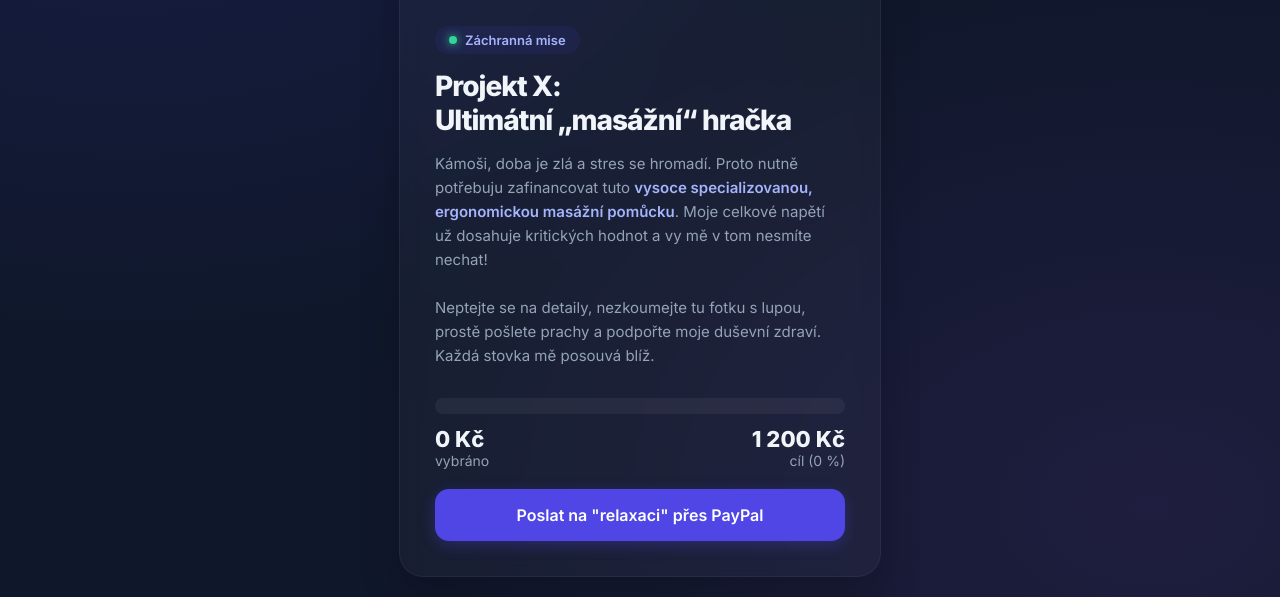
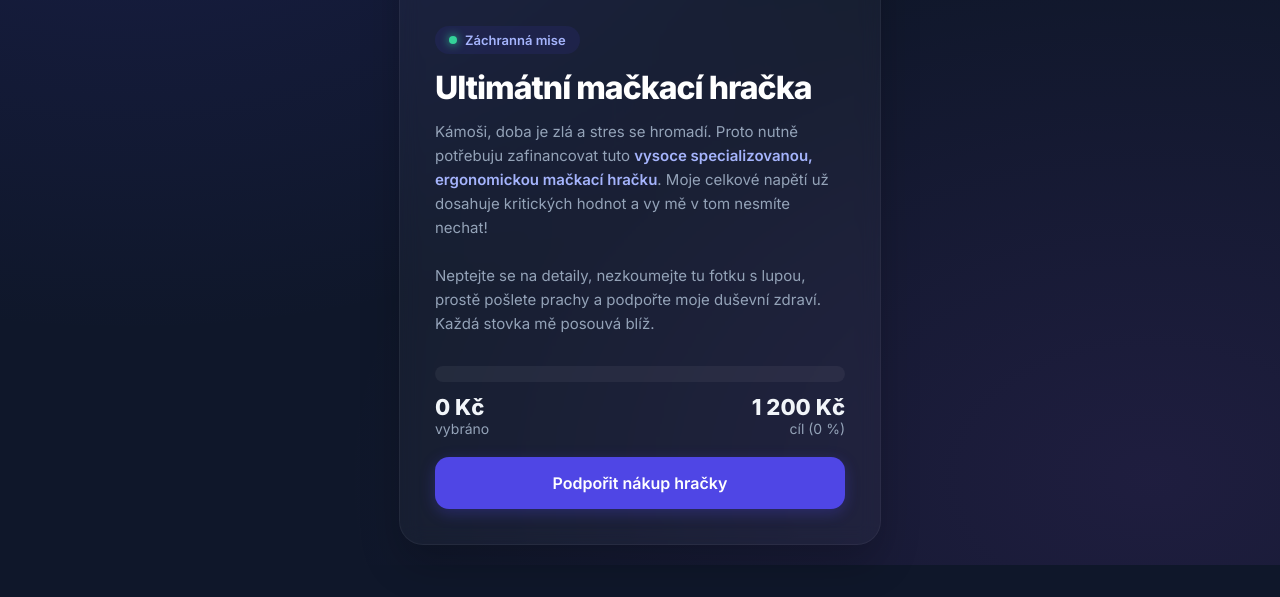
Before and after one commit to davshdh/Nxby, a plain HTML site: page Index.html in a window 1280 px wide. Shown: the part 310-907 px from the top of the page. After the commit the page ends 875 px from the top, so only its background shows below. Drawn offline with Linux system fonts and the light colour scheme.

Commit message:
Update Index.html

```diff
--- a/Index.html
+++ b/Index.html
@@ -3,7 +3,7 @@
 <head>
     <meta charset="UTF-8">
     <meta name="viewport" content="width=device-width, initial-scale=1.0">
-    <title>Podpora Projektu X | Ultimátní Relax</title>
+    <title>Ultimátní mačkací hračka | Podpora</title>
     <link href="https://fonts.googleapis.com/css2?family=Inter:wght@400;600;800&display=swap" rel="stylesheet">
     <style>
         :root {
@@ -48,7 +48,7 @@
 
         .status-dot { height: 8px; width: 8px; background-color: #34d399; border-radius: 50%; margin-right: 8px; box-shadow: 0 0 10px #34d399; }
 
-        h1 { font-size: 28px; margin: 0 0 12px 0; letter-spacing: -1px; font-weight: 800; line-height: 1.2;}
+        h1 { font-size: 32px; margin: 0 0 12px 0; letter-spacing: -1px; font-weight: 800; line-height: 1.1; color: #fff; }
         .description { color: var(--text-muted); line-height: 1.6; margin-bottom: 30px; font-size: 15px; }
 
         .highlight { color: #a5b4fc; font-weight: 600; }
@@ -56,7 +56,7 @@
         .pb-container { background: rgba(255, 255, 255, 0.05); border-radius: 12px; height: 16px; overflow: hidden; position: relative; }
         .pb-bar {
             background: linear-gradient(90deg, #4f46e5 0%, #9333ea 100%);
-            height: 100%; width: 0%; /* Animuje JS */
+            height: 100%; width: 0%;
             border-radius: 12px; transition: width 1.8s cubic-bezier(0.19, 1, 0.22, 1);
         }
 
@@ -76,17 +76,17 @@
 
 <div class="main-card">
     <div class="image-header">
-        <img src="https://i.postimg.cc/T59xDkpy/Blur-16284-skin-01-1.jpg" alt="Ergonomický válec">
+        <img src="https://i.postimg.cc/T59xDkpy/Blur-16284-skin-01-1.jpg" alt="Hračka">
         <div class="image-gradient"></div>
     </div>
 
     <div class="content-body">
         <div class="status-badge"><span class="status-dot"></span>Záchranná mise</div>
 
-        <h1>Projekt X:<br>Ultimátní „masážní“ hračka</h1>
+        <h1>Ultimátní mačkací hračka</h1>
 
         <p class="description">
-            Kámoši, doba je zlá a stres se hromadí. Proto nutně potřebuju zafinancovat tuto <span class="highlight">vysoce specializovanou, ergonomickou masážní pomůcku</span>.
+            Kámoši, doba je zlá a stres se hromadí. Proto nutně potřebuju zafinancovat tuto <span class="highlight">vysoce specializovanou, ergonomickou mačkací hračku</span>.
             Moje celkové napětí už dosahuje kritických hodnot a vy mě v tom nesmíte nechat!
             <br><br>
             Neptejte se na detaily, nezkoumejte tu fotku s lupou, prostě pošlete prachy a podpořte moje duševní zdraví. Každá stovka mě posouvá blíž.
@@ -100,13 +100,13 @@
             </div>
         </div>
 
-        <a href="https://www.paypal.me/TVOJE_JMENO" class="paypal-btn">Poslat na "relaxaci" přes PayPal</a>
+        <a href="https://www.paypal.me/TVOJE_JMENO" class="paypal-btn">Podpořit nákup hračky</a>
     </div>
 </div>
 
 <script>
     window.onload = function() {
-        // Tady nastavuješ aktuální procenta (0-100)
+        // Sem pak napíšeš procenta (např. '10%') až ti někdo pošle peníze
         setTimeout(() => { document.getElementById('goal-bar').style.width = '0%'; }, 500);
     };
 </script>
```
